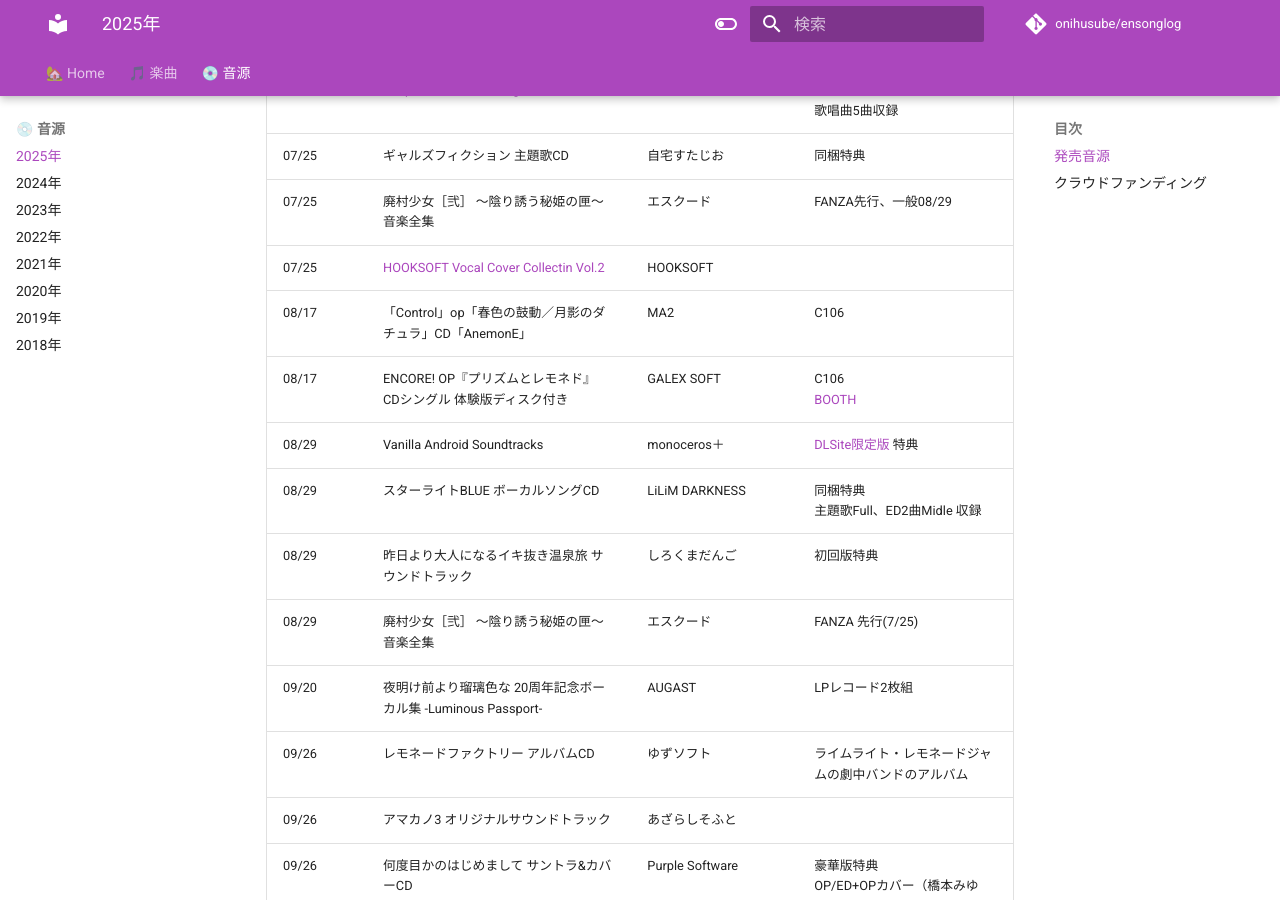
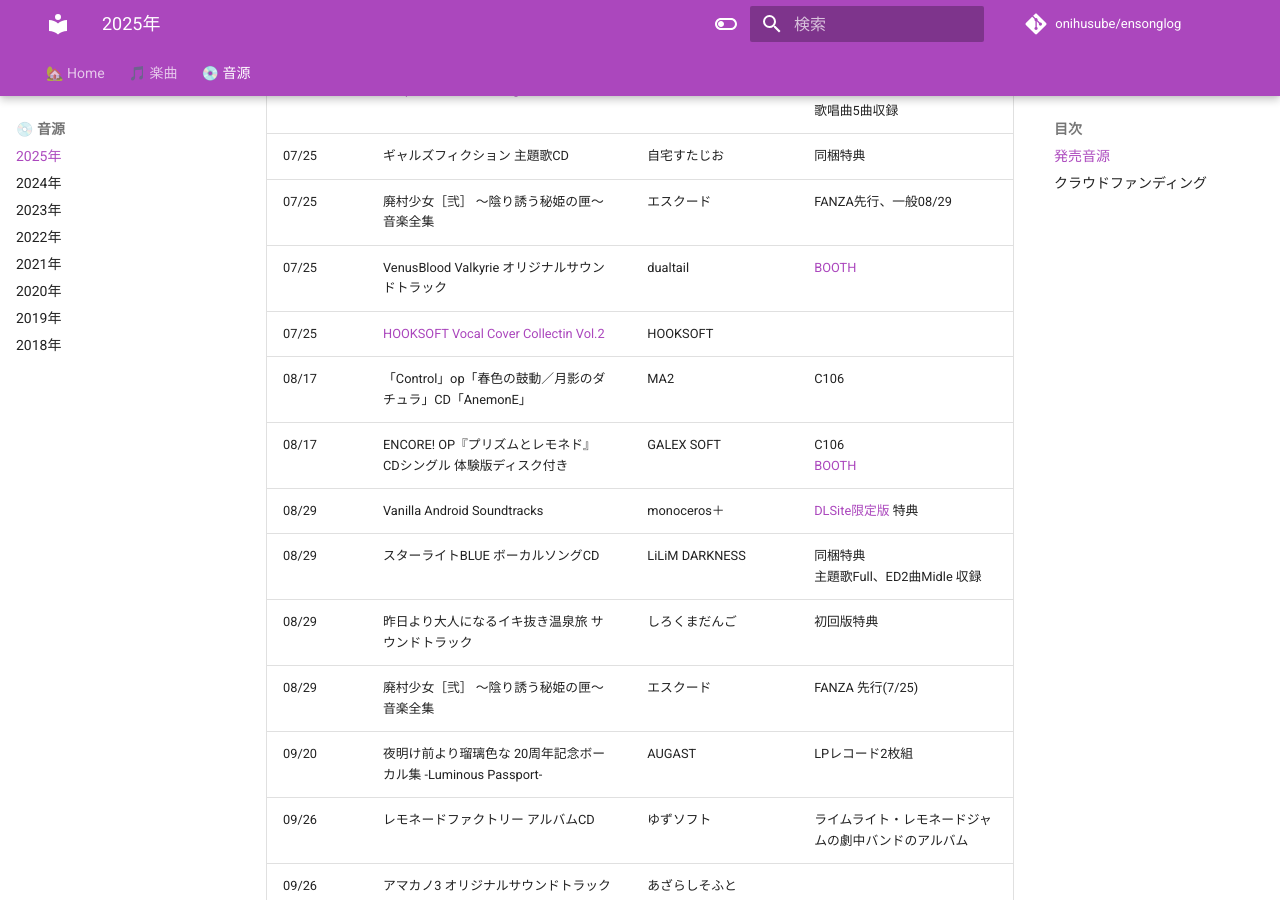
Before and after one commit to onihusube/ensonglog, an MkDocs documentation site: the page built from docs/2025/音源.md, in a window 1280 px wide and 900 px high, scrolled down 8142 px. Built offline with MkDocs 1.6.1 and Material for MkDocs 9.7.7, drawn with Linux system fonts in a browser that asks for light colours; comment, search, counter and statistics services are not loaded.

Commit message:
VenusBlood Valkyrie オリジナルサウンドトラック追加

```diff
--- a/docs/2025/音源.md
+++ b/docs/2025/音源.md
@@ -126,6 +126,7 @@
 | 07/25 | [DeepOne-領界侵犯- Original Sound Track](./音源個別/DeepOne%20Original%20Sound%20Track.md) | Nameless | 特別限定版特典 </br> 歌唱曲5曲収録 |
 | 07/25 | ギャルズフィクション 主題歌CD | 自宅すたじお | 同梱特典 |
 | 07/25 | 廃村少女［弐］ ～陰り誘う秘姫の匣～ 音楽全集 | エスクード | FANZA先行、一般08/29 |
+| 07/25 | VenusBlood Valkyrie オリジナルサウンドトラック | dualtail | [BOOTH](https://booth.pm/ja/items/7148325) |
 | 07/25 | [HOOKSOFT Vocal Cover Collectin Vol.2](./音源個別/HOOKSOFT%20Vocal%20Cover%20Collectin%20Vol.2.md) | HOOKSOFT |  |
 | 08/17 | 「Control」op「春色の鼓動／月影のダチュラ」CD「AnemonE」 | MA2 | C106 |
 | 08/17 | ENCORE! OP『プリズムとレモネド』 CDシングル 体験版ディスク付き | GALEX SOFT | C106 </br> [BOOTH](https://galexsoft.booth.pm/items/7108927) |
```
